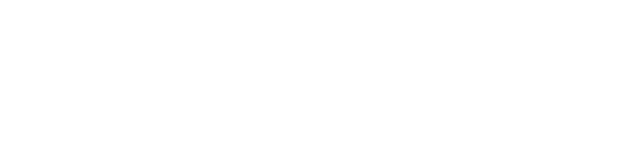
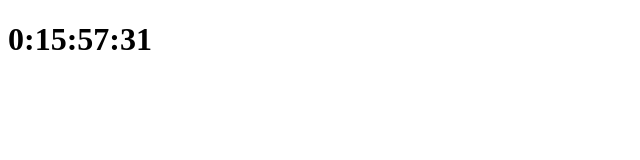
Before and after one commit to vdv-boolean/js-simon, a plain HTML site: page index.html in a window 1280 px wide. Shown: the whole page, without its empty margins (0-640 px from the left). Drawn offline with Linux system fonts and the light colour scheme.

Commit message:
Remove console log and add print on html

```diff
--- a/assets/script.js
+++ b/assets/script.js
@@ -4,14 +4,8 @@ const currentTime = new Date().getTime();
 // Add date of Countdown
 const finishDate = new Date("Apr 28, 2023 9:30:00").getTime();
 
-// Print two dates in ms
-console.log(currentTime, finishDate)
-
-
 // Calc distance bewteen two dates in ms
 const distanceBetweenDates = finishDate - currentTime;
-
-console.log(distanceBetweenDates);
 
 // Equivalence calc
 const second = 1000;
@@ -25,4 +19,5 @@ const hours = Math.floor(distanceBetweenDates % day / hour);
 const minutes = Math.floor(distanceBetweenDates % hour / minute);
 const seconds = Math.floor(distanceBetweenDates % minute / second);
 
-console.log(days, hours, minutes, seconds);
+document.querySelector("h1").innerHTML = days + ":" + hours + ":"
++ minutes + ":" + seconds;
--- a/index.html
+++ b/index.html
@@ -9,6 +9,6 @@
         <script src="assets/script.js" defer></script>
     </head>
     <body>
-
+        <h1></h1>
     </body>
 </html>
```
